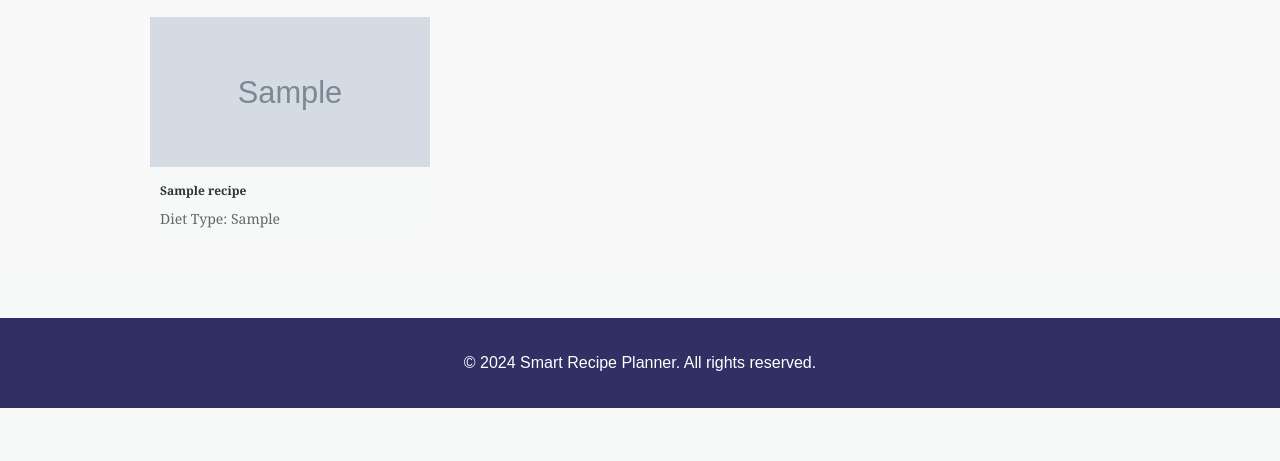
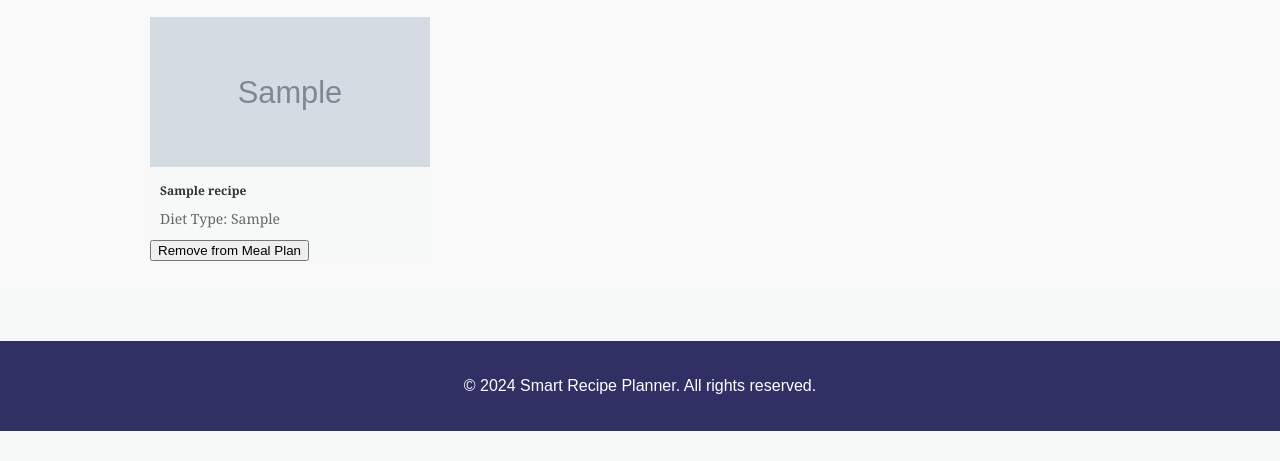
Before and after one commit to abdirashidabubakar50/Recipe_Planner, a Flask app: page /meal_plan in a window 1280 px wide. Shown: the part 339-800 px from the top of the page. Run offline with Flask 3, Linux system fonts and the light colour scheme; a user stored in the database is signed in; tables that the repository leaves empty hold one stand-in row (values such as "Sample post"); grey boxes marked "Sample" are stand-in pictures; parts of the project's set-up code (start-up, migrations or seed data) failed here and were passed over; some libraries are stand-ins or nearby versions.

Commit message:
modifying meal plan

```diff
--- a/app/api/routes.py
+++ b/app/api/routes.py
@@ -92,24 +92,33 @@ def meal_plan():
     user = current_user
     meal_plan = Meal_plan.query.filter_by(user_id=user.id).first()
 
-    unscheduled_recipes = [
-        recipe for recipe in meal_plan.recipes
-        if not any(sr.recipe_id == recipe.id for sr in meal_plan.scheduled_recipes)
-    ]
 
-    # Fetch scheduled recipes
-    scheduled_recipes = ScheduledRecipes.query.join(Meal_plan).filter(Meal_plan.user_id == current_user.id).all()
-    # Convert scheduled recipes to JSON for FullCalendar
-    calendar_events = [{
-        'title': scheduled_recipe.recipe.name,
-        'start': scheduled_recipe.start_time.isoformat(),
-        'end': scheduled_recipe.end_time.isoformat(),
-        'url': url_for('api.recipe_detail', recipe_id=scheduled_recipe.recipe_id)
-    } for scheduled_recipe in scheduled_recipes]
+    if not meal_plan:
+        flash("You have not created any meal plans yet", "info")
+        unscheduled_recipes = []  # No recipes to show if no meal plan exists
+        scheduled_recipes = []
+        calendar_events = []
+        meal_plan_id = None
+    else:
+        unscheduled_recipes = [
+            recipe for recipe in meal_plan.recipes
+            if not any(sr.recipe_id == recipe.id for sr in meal_plan.scheduled_recipes)
+        ]
+
+        # Fetch scheduled recipes
+        scheduled_recipes = ScheduledRecipes.query.join(Meal_plan).filter(Meal_plan.user_id == current_user.id).all()
+        # Convert scheduled recipes to JSON for FullCalendar
+        calendar_events = [{
+            'title': scheduled_recipe.recipe.name,
+            'start': scheduled_recipe.start_time.isoformat(),
+            'end': scheduled_recipe.end_time.isoformat(),
+            'url': url_for('api.recipe_detail', recipe_id=scheduled_recipe.recipe_id)
+        } for scheduled_recipe in scheduled_recipes]
 
     print("Calendar Events JSON:", json.dumps(calendar_events))
     return render_template(
         'meal_plan.html',
+        meal_plan=meal_plan,
         scheduled_recipes = scheduled_recipes,
         user=current_user,
         recipes=unscheduled_recipes,
@@ -259,6 +268,23 @@ def add_to_mealplan(recipe_id):
     return redirect(url_for('api.recipe_detail', recipe_id=recipe.id,meal_plan_id=meal_plan.id))
 
 
+@api.route('/delete_scheduled_recipe/<int:meal_plan_id>/<int:recipe_id>', methods=['POST'])
+@login_required
+def delete_scheduled_recipe(meal_plan_id, recipe_id):
+    print(f"Received meal_plan_id: {meal_plan_id}, recipe_id: {recipe_id}")
+    # Fetch the scheduled recipe from the database
+    scheduled_recipe = ScheduledRecipes.query.filter_by(meal_plan_id=meal_plan_id, recipe_id=recipe_id).first()
+    if not scheduled_recipe:
+        return jsonify({'success': False, 'error': 'Recipe not found in the meal plan'}), 404
+
+    if scheduled_recipe:
+        db.session.delete(scheduled_recipe)
+        db.session.commit()
+        return jsonify(success=True)
+    else:
+        return jsonify(success=False, error="Scheduled recipe not found"), 404
+
+
 """Display the user's profile and  update"""
 @api.route('/profile/<int:user_id>', methods=['GET', 'POST'])
 @login_required
--- a/app/static/js/meal.js
+++ b/app/static/js/meal.js
@@ -44,3 +44,37 @@ document.addEventListener('DOMContentLoaded', function() {
         }, 3000); // Message disappears after 3 seconds
     }
 });
+
+document.addEventListener('DOMContentLoaded', function() {
+    const csrfToken = document.querySelector('meta[name="csrf-token"]').getAttribute('content');
+    document.querySelectorAll('.delete-scheduled-recipe').forEach(button => {
+        button.addEventListener('click', function() {
+            const recipeId = this.dataset.recipeId;
+            const mealPlanId = this.dataset.mealPlanId;
+
+            const url = `/delete_scheduled_recipe/${mealPlanId}/${recipeId}`;
+            fetch(url, {
+                method: 'POST',
+                headers: {
+                    'Content-Type': 'application/json',
+                    'X-CSRFToken': csrfToken
+                }
+            })
+            .then(response => {
+                if (!response.ok) throw new Error('Failed to delete recipe');
+                return response.json();
+            })
+            .then(data => {
+                if (data.success) {
+                    this.closest('.recipe-card').remove();
+                    alert('Recipe deleted successfully');
+                } else {
+                    alert('Error: ' + data.error);
+                }
+            })
+            .catch(error => {
+                alert('Error: ' + error.message);
+            });
+        });
+    });
+});
--- a/app/templates/meal_plan.html
+++ b/app/templates/meal_plan.html
@@ -28,6 +28,7 @@
                     <img src="{{ recipe.recipe.image_url }}" alt="{{ recipe.recipe.name }}">
                     <h4>{{ recipe.recipe.name }}</h4>
                     <p>Diet Type: {{ recipe.recipe.diet_type }}</p>
+                    <button class="delete-scheduled-recipe" data-recipe-id="{{ recipe.recipe_id }}" data-meal-plan-id="{{ meal_plan.id }}">Remove from Meal Plan</button>
                 </div>
             </div>
             {% endfor %}
```
